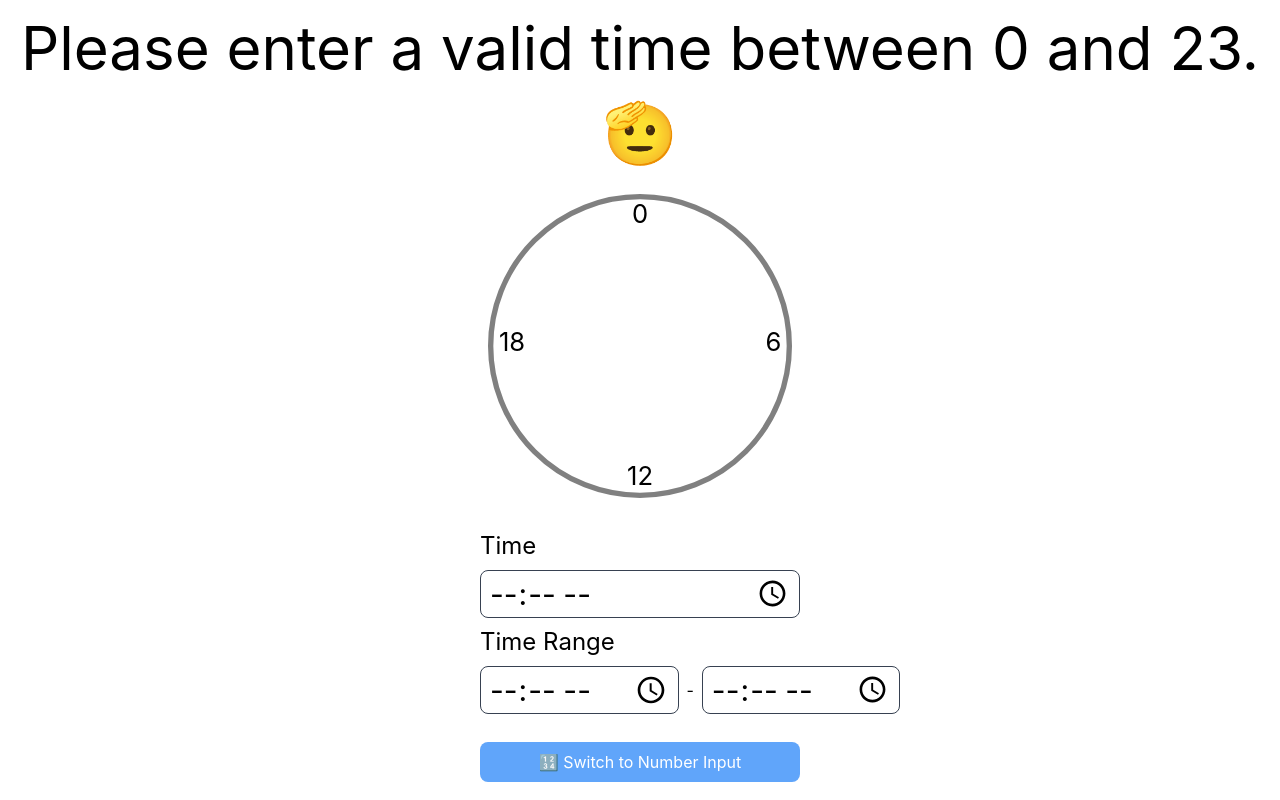
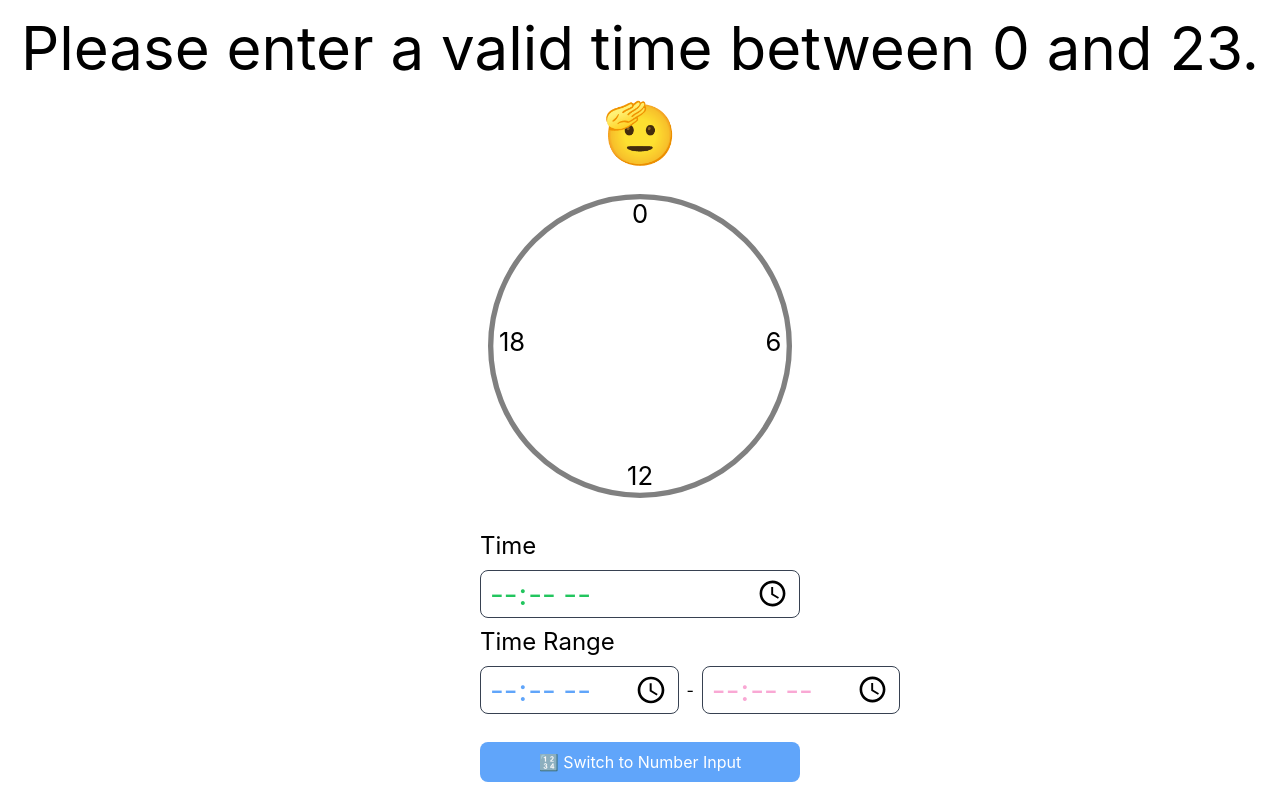
Before and after one commit to comevback/checkTimeReact, a React (Create React App) app: page / in a window 1280 px wide. Built offline with nearby package versions, Linux system fonts and the light colour scheme.

Commit message:
set time color

```diff
--- a/src/CheckTime.js
+++ b/src/CheckTime.js
@@ -69,26 +69,26 @@ const CheckTimePage = () => {
                 <label htmlFor="time" className="text-2xl text-start">Time</label>
                 {timeInput ?
                     (
-                        <input className="p-2 h-12 text-3xl hover:shadow-xl rounded-lg border border-gray-700" type="time" onChange={e => setTime(e.target.value)} />
+                        <input className="p-2 h-12 text-green-500 text-3xl hover:shadow-xl rounded-lg border border-gray-700" type="time" onChange={e => setTime(e.target.value)} />
                     ) : (
-                        <input className="p-2 h-12 text-3xl hover:shadow-xl rounded-lg border border-gray-700" type="number" placeholder="input number between 0 and 23" min={0} max={23} onChange={e => setTime(e.target.value)} />
+                        <input className="p-2 h-12 text-green-500 text-3xl hover:shadow-xl rounded-lg border border-gray-700" type="number" placeholder="input number between 0 and 23" min={0} max={23} onChange={e => setTime(e.target.value)} />
                     )
                 }
                 <label htmlFor="range1" className="text-2xl text-start">Time Range</label>
                 <div className="flex gap-2 w-full items-center">
                     {timeInput ?
                         (
-                            <input className="p-2 w-full h-12 text-3xl hover:shadow-xl rounded-lg border border-gray-700" type="time" onChange={e => setStartTime(e.target.value)} />
+                            <input className="p-2 w-full h-12 text-blue-400 text-3xl hover:shadow-xl rounded-lg border border-gray-700" type="time" onChange={e => setStartTime(e.target.value)} />
                         ) : (
-                            <input className="p-2 w-full h-12 text-3xl hover:shadow-xl rounded-lg border border-gray-700" type="number" placeholder="0 ~ 23" min={0} max={23} onChange={e => setStartTime(e.target.value)} />
+                            <input className="p-2 w-full h-12 text-blue-400 text-3xl hover:shadow-xl rounded-lg border border-gray-700" type="number" placeholder="0 ~ 23" min={0} max={23} onChange={e => setStartTime(e.target.value)} />
                         )
                     }
                     <span>-</span>
                     {timeInput ?
                         (
-                            <input className="p-2 w-full h-12 text-3xl hover:shadow-xl rounded-lg border border-gray-700" type="time" onChange={e => setEndTime(e.target.value)} />
+                            <input className="p-2 w-full h-12 text-pink-300 text-3xl hover:shadow-xl rounded-lg border border-gray-700" type="time" onChange={e => setEndTime(e.target.value)} />
                         ) : (
-                            <input className="p-2 w-full h-12 text-3xl hover:shadow-xl rounded-lg border border-gray-700" type="number" placeholder="0 ~ 23" min={0} max={23} onChange={e => setEndTime(e.target.value)} />
+                            <input className="p-2 w-full h-12 text-pink-300 text-3xl hover:shadow-xl rounded-lg border border-gray-700" type="number" placeholder="0 ~ 23" min={0} max={23} onChange={e => setEndTime(e.target.value)} />
                         )
                     }
                 </div>
--- a/src/watch.js
+++ b/src/watch.js
@@ -1,9 +1,9 @@
 import React, { useState, useEffect } from 'react';
 
 const WatchPage = (props) => {
-    const [coorTime, setCoorTime] = useState({ x1: 150, y1: 150, x2: 150, y2: 150 }); // 初始化线段终点的状态
-    const [coorStartTime, setCoorStartTime] = useState({ x2: 150, y2: 150 }); // 初始化线段终点的状态
-    const [coorEndTime, setCoorEndTime] = useState({ x2: 150, y2: 150 }); // 初始化线段终点的状态
+    const [coorTime, setCoorTime] = useState({ x1: 150, y1: 150, x2: 150, y2: 150 });
+    const [coorStartTime, setCoorStartTime] = useState({ x2: 150, y2: 150 });
+    const [coorEndTime, setCoorEndTime] = useState({ x2: 150, y2: 150 });
 
     // calculate the coordinates of the line end based on the time
     const calculateCoordinates = (time) => {
@@ -73,9 +73,9 @@ const WatchPage = (props) => {
     return (
         <svg viewBox="0 0 300 300" className="w-36 h-auto sm:w-80">
             <circle cx="150" cy="150" r="140" stroke="gray" strokeWidth="5" fill='none' />
-            <line x1={coorTime.x1} y1={coorTime.y1} x2={coorTime.x2} y2={coorTime.y2} stroke="red" strokeWidth="12" />
-            <line x1="150" y1="150" x2={coorStartTime.x2} y2={coorStartTime.y2} stroke="blue" strokeWidth="3" />
-            <line x1="150" y1="150" x2={coorEndTime.x2} y2={coorEndTime.y2} stroke="green" strokeWidth="3" />
+            <line x1={coorTime.x1} y1={coorTime.y1} x2={coorTime.x2} y2={coorTime.y2} stroke="lightgreen" strokeWidth="12" />
+            <line x1="150" y1="150" x2={coorStartTime.x2} y2={coorStartTime.y2} stroke="lightblue" strokeWidth="3" />
+            <line x1="150" y1="150" x2={coorEndTime.x2} y2={coorEndTime.y2} stroke="pink" strokeWidth="3" />
             <text x="150" y="35" textAnchor="middle" fontSize="24">0</text>
             <text x="275" y="155" textAnchor="middle" fontSize="24">6</text>
             <text x="150" y="280" textAnchor="middle" fontSize="24">12</text>
```
